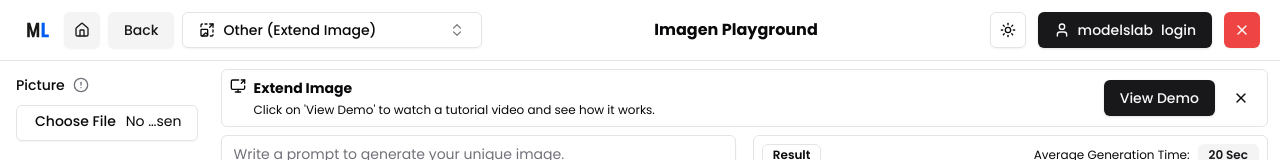
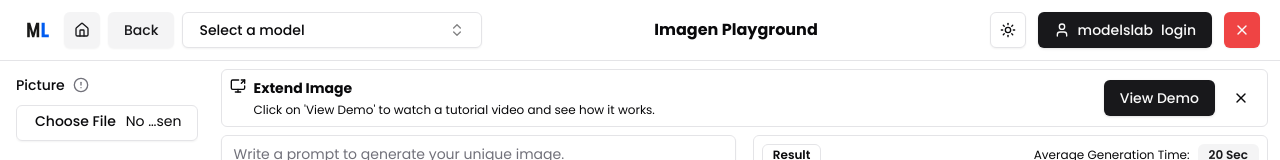
Before and after one commit to AyushKarir/videogen, a Next.js app: page /extend-image in a window 1280 px wide. Shown: the top 160 px of the page. Built offline with nearby package versions, Linux system fonts and the light colour scheme.

Commit message:
changed dropdown menu

```diff
--- a/src/components/model-selector.tsx
+++ b/src/components/model-selector.tsx
@@ -56,95 +56,6 @@
 };
 
 const models: modelGroup[] = [
-  {
-    title: "Realtime (Fastest)",
-    type: "group",
-    icon: Zap,
-    items: [
-      {
-        label: "Text to Image",
-        route: "/realtime-text-to-image",
-        type: "item",
-        icon: TextCursorInput,
-      },
-      {
-        label: "Image to Image",
-        route: "/realtime-image-to-image",
-        type: "item",
-        icon: ImageMinus,
-      },
-    ],
-  },
-
-  {
-    title: "Community Model",
-    type: "group",
-    icon: Globe,
-    items: [
-      {
-        label: "Text to Image",
-        route: "/community-text-to-image",
-        type: "item",
-        icon: CheckCheck,
-      },
-      {
-        label: "Image to Image",
-        route: "/community-image-to-image",
-        type: "item",
-        icon: ImageMinus,
-      },
-    ],
-  },
-
-  {
-    title: "Other",
-    type: "group",
-    icon: TextQuote,
-    items: [
-      {
-        label: "Remove Background",
-        route: "/remove-background",
-        type: "item",
-        icon: Eraser,
-      },
-      {
-        label: "Extend Image",
-        route: "/extend-image",
-        type: "item",
-        icon: ImageUpscale,
-      },
-      {
-        label: "Replace Background",
-        route: "/replace-background",
-        type: "item",
-        icon: Eraser,
-      },
-      {
-        label: "Avatar Generator",
-        route: "/avatar-generator",
-        type: "item",
-        icon: Baby,
-      },
-      {
-        label: "Enhance Image",
-        route: "/enhance-image",
-        type: "item",
-        icon: ImagePlus,
-      },
-      {
-        label: "Sketch to Realistic",
-        route: "/sketch-to-image",
-        type: "item",
-        icon: Edit2,
-      },
-      {
-        label: "Architecture & Interior Design",
-        route: "/interior-design",
-        type: "item",
-        icon: LampDesk,
-      },
-    ],
-  },
 
   {
     title: "Text to Video Generation",
```
